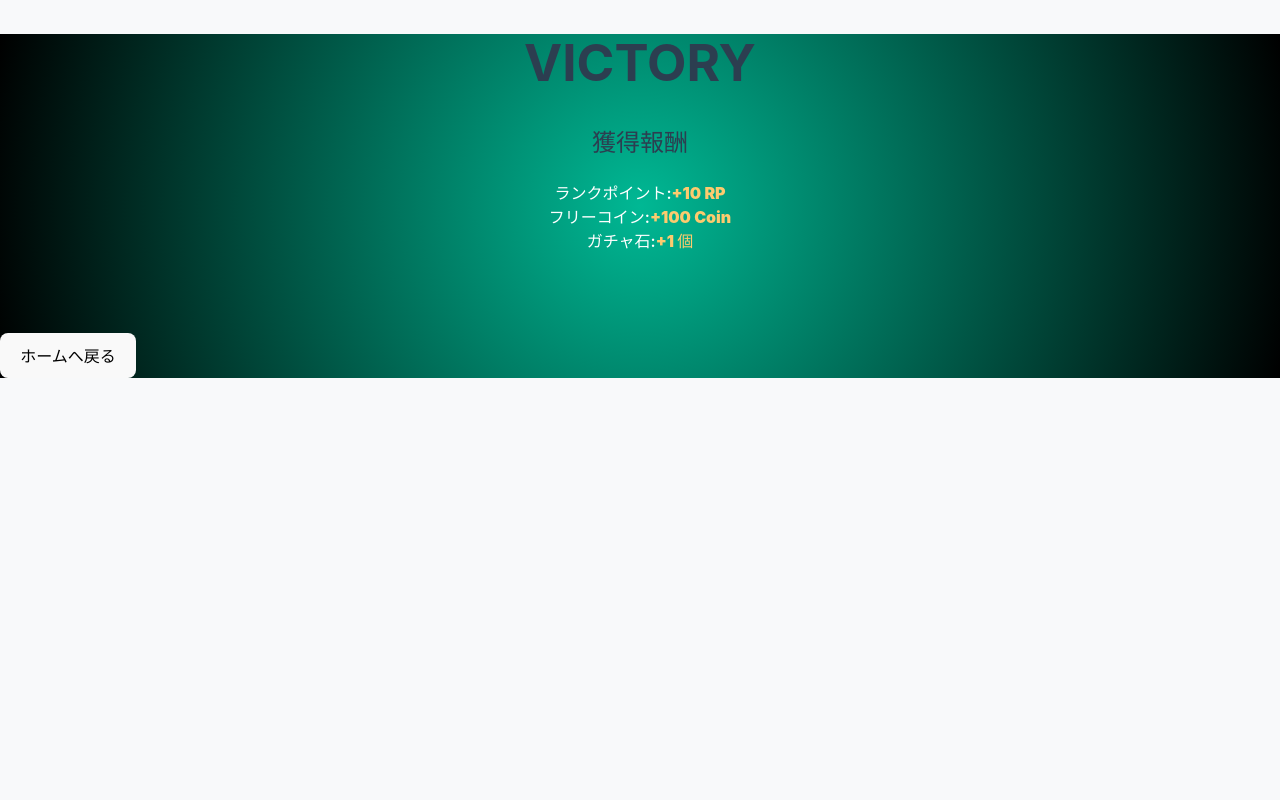
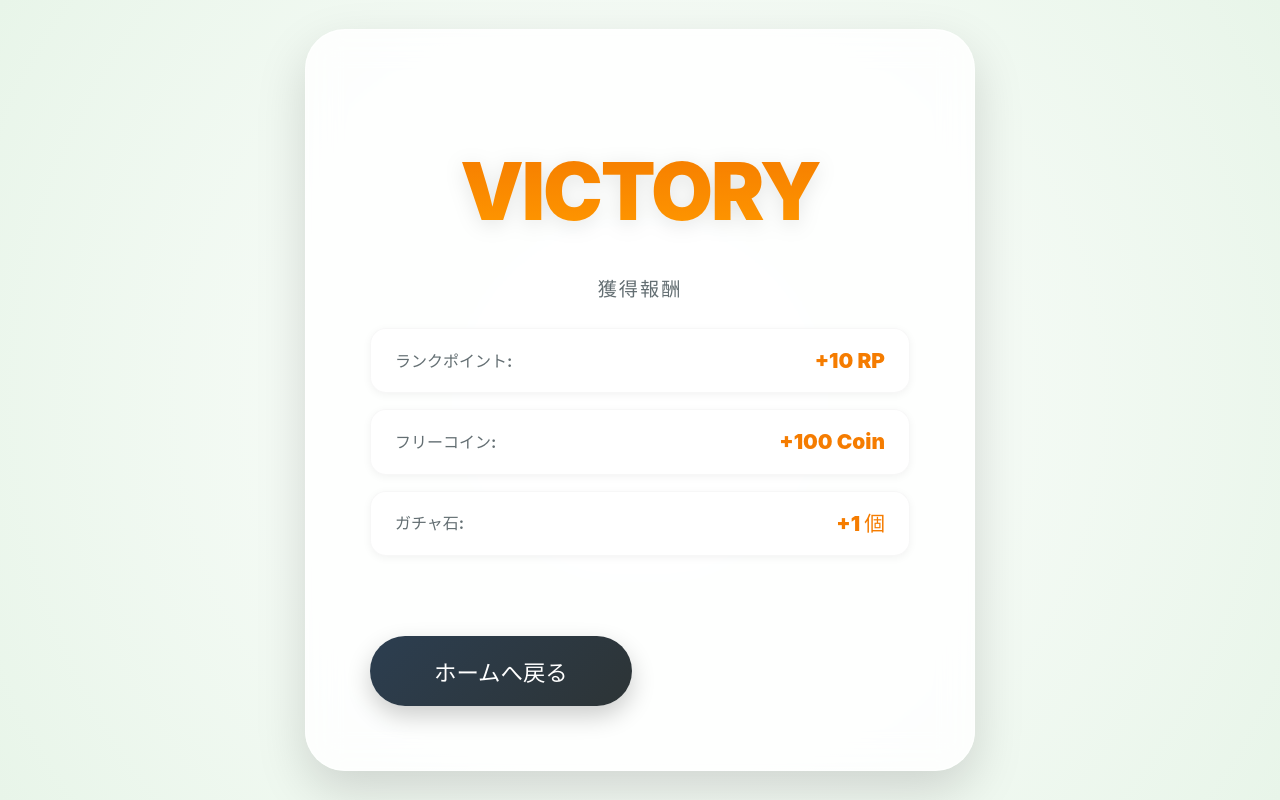
Before and after one commit to shii-park/friends_frontend, a React (Vite) app: page /battle-result in a window 1280 px wide. Built offline with nearby package versions, Linux system fonts and the light colour scheme.

Commit message:
Fix: バトル結果画面のデザインを刷新し、統一感のあるモダンなUIに変更しました。

```diff
--- a/src/App.css
+++ b/src/App.css
@@ -824,18 +824,106 @@ body {
   box-shadow: none;
 }
 
-/* Results */
-.battle-result-page.win { background: radial-gradient(circle, #00b894, #000); }
-.battle-result-page.lose { background: radial-gradient(circle, #d63031, #000); }
+/* Battle Result Redesign */
+.battle-result-page {
+  height: 100vh;
+  display: flex;
+  justify-content: center;
+  align-items: center;
+  color: var(--text-main);
+  text-align: center;
+  background-color: var(--bg-light);
+}
+
+.battle-result-page.win {
+  background: radial-gradient(circle at center, #ffffff 0%, #e8f5e9 100%);
+}
+
+.battle-result-page.lose {
+  background: radial-gradient(circle at center, #ffffff 0%, #ffebee 100%);
+}
+
+.result-container {
+  background: var(--glass);
+  backdrop-filter: blur(16px);
+  padding: 4rem;
+  border-radius: 40px;
+  border: 1px solid rgba(255, 255, 255, 0.5);
+  width: 100%;
+  max-width: 540px;
+  box-shadow: var(--shadow-lg);
+}
+
+.result-title {
+  font-size: 5rem;
+  font-weight: 900;
+  margin-bottom: 2.5rem;
+  letter-spacing: -2px;
+  background: linear-gradient(to bottom, var(--primary-dark), var(--primary));
+  -webkit-background-clip: text;
+  -webkit-text-fill-color: transparent;
+  filter: drop-shadow(0 4px 10px rgba(0,0,0,0.1));
+}
+
+.battle-result-page.lose .result-title {
+  background: linear-gradient(to bottom, #d63031, #ff7675);
+  -webkit-background-clip: text;
+  -webkit-text-fill-color: transparent;
+}
+
+.rewards-section {
+  margin-bottom: 3rem;
+  text-align: center;
+}
+
+.rewards-section h2 {
+  font-size: 1.2rem;
+  font-weight: 800;
+  color: var(--text-sub);
+  margin-bottom: 1.5rem;
+  text-transform: uppercase;
+  letter-spacing: 2px;
+}
 
 .reward-item {
-  color: white;
-  font-weight: 600;
+  display: flex;
+  justify-content: space-between;
+  align-items: center;
+  margin-bottom: 1rem;
+  padding: 1rem 1.5rem;
+  background: white;
+  border-radius: 16px;
+  box-shadow: var(--shadow-sm);
+  border: 1px solid rgba(0,0,0,0.03);
+}
+
+.reward-label {
+  font-weight: 700;
+  color: var(--text-sub);
 }
 
 .reward-value {
-  color: #fdcb6e;
+  color: var(--primary-dark);
   font-weight: 900;
+  font-size: 1.3rem;
+}
+
+.home-button {
+  padding: 1.2rem 4rem;
+  font-size: 1.4rem;
+  font-weight: 900;
+  background: linear-gradient(135deg, var(--text-main), #2d3436);
+  color: white;
+  border: none;
+  border-radius: 60px;
+  cursor: pointer;
+  transition: all 0.3s;
+  box-shadow: 0 10px 25px rgba(0,0,0,0.2);
+}
+
+.home-button:hover {
+  transform: translateY(-5px);
+  box-shadow: 0 15px 35px rgba(0,0,0,0.3);
 }
 
 /* Gacha Result */
```
